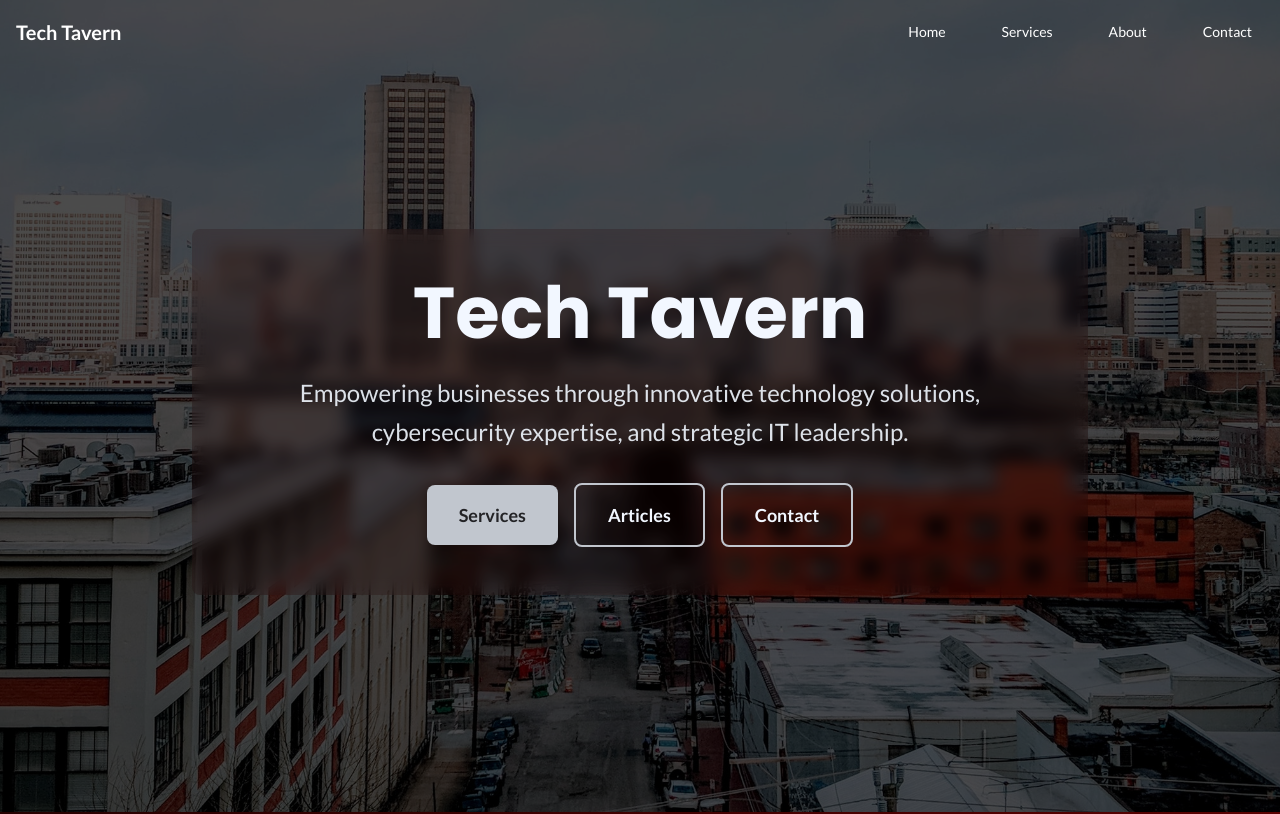
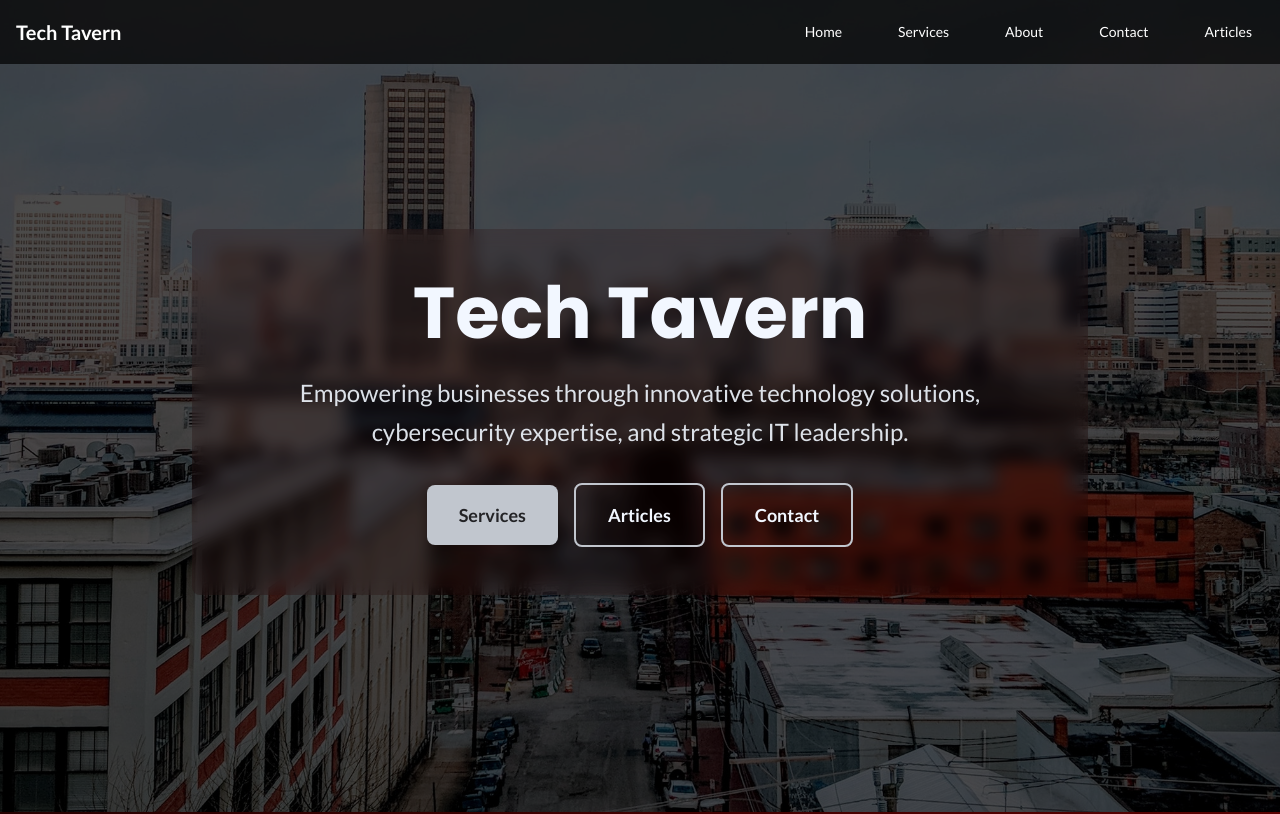
Before and after one commit to TechTavern/techtavern-nextjs.github.io, a Next.js app: page / in a window 1280 px wide. Shown: the top 814 px of the page. Built offline with nearby package versions, Linux system fonts and the light colour scheme.

Commit message:
fix: Homepage nav menu adjusted to extend across whole page.

```diff
--- a/src/components/ui/Navigation.tsx
+++ b/src/components/ui/Navigation.tsx
@@ -1,6 +1,7 @@
 'use client';
 
 import { useState, useEffect } from 'react';
+import { usePathname } from 'next/navigation';
 import { Menu, X } from 'lucide-react';
 
 interface NavigationItem {
@@ -9,15 +10,23 @@ interface NavigationItem {
 }
 
 const navigationItems: NavigationItem[] = [
-  { href: '#', label: 'Home' },
-  { href: '#Services', label: 'Services' },
-  { href: '#About', label: 'About' },
-  { href: '#Contact', label: 'Contact' }
+  { href: '/#', label: 'Home' },
+  { href: '/#Services', label: 'Services' },
+  { href: '/#About', label: 'About' },
+  { href: '/#Contact', label: 'Contact' },
+  { href: '/articles', label: 'Articles' }
 ];
 
 export default function Navigation() {
+  const pathname = usePathname();
+  const isHomePage = pathname === '/';
   const [isMenuOpen, setIsMenuOpen] = useState(false);
   const [isScrolled, setIsScrolled] = useState(false);
+
+  // Only render on the front page
+  if (!isHomePage) {
+    return null;
+  }
 
   useEffect(() => {
     const handleScroll = () => {
@@ -40,12 +49,15 @@ export default function Navigation() {
     <nav className={`fixed top-0 left-0 right-0 z-50 transition-all duration-300 ${
       isScrolled ? 'bg-white/95 backdrop-blur-sm shadow-lg' : 'bg-transparent'
     }`}>
-      <div className="container mx-auto px-4">
+      {/* Full-width background mask */}
+      <div className="absolute inset-0" style={{ backgroundColor: 'rgba(0, 0, 0, 0.7)' }} />
+
+      <div className="container mx-auto px-4 relative">
         <div className="flex items-center justify-between h-16">
           {/* Logo */}
           <div className="flex-shrink-0">
             <a
-              href="#"
+              href="/"
               className={`text-xl font-bold transition-colors duration-300 ${
                 isScrolled ? 'text-gray-900' : 'text-white'
               }`}
```
